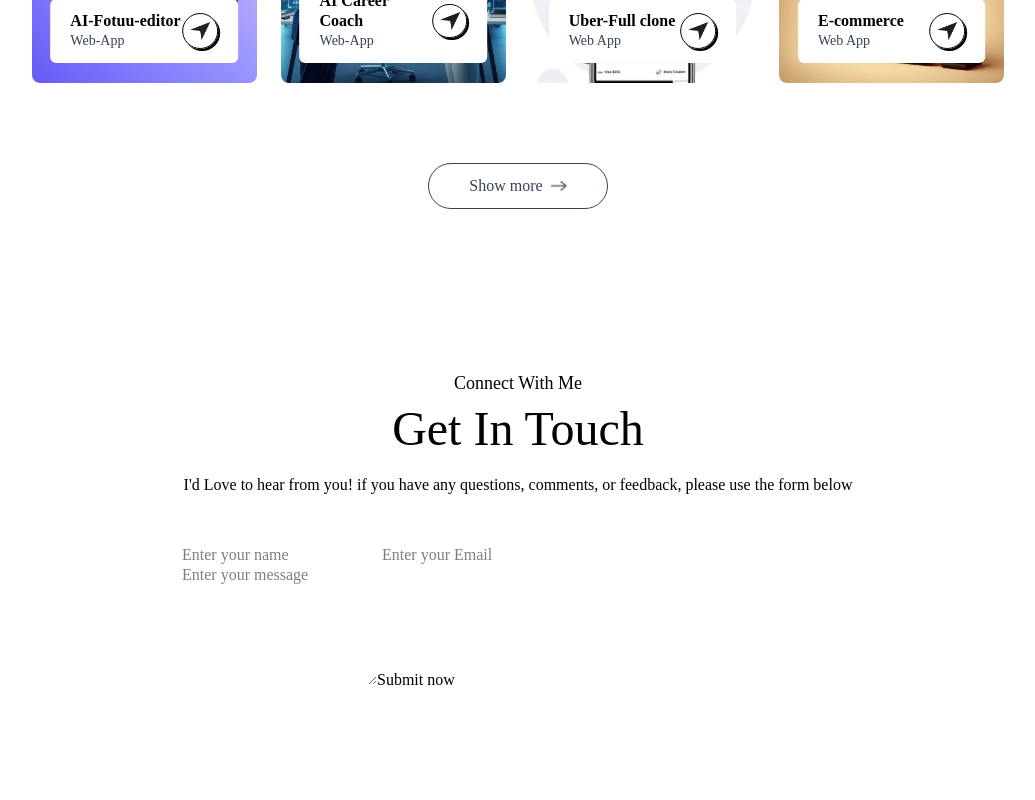
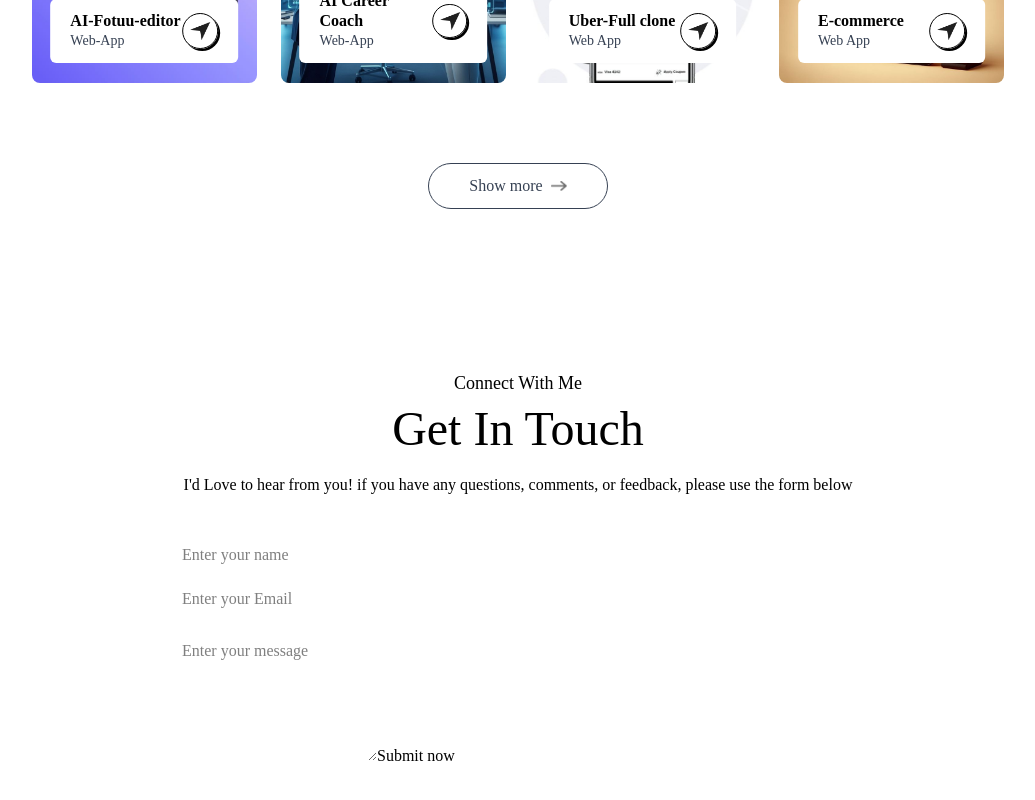
Before and after one commit to mohdasharshakeel/mohdasharshakeel-dev-portfolio, a Next.js app: page / in a window 1280 px wide. Shown: the part 2513-3313 px from the top of the page, without its empty margins (122-1157 px from the left). Before the commit the page ends 3243 px from the top, so only its background shows below. Built offline with nearby package versions, Linux system fonts and the light colour scheme; a web font is replaced by a local one.

Commit message:
div style

```diff
--- a/app/components/Contact.jsx
+++ b/app/components/Contact.jsx
@@ -14,7 +14,7 @@
         I'd Love to hear from you! if you have any questions, comments, or feedback, please use the form below
       </p>
       <form className='max-w-2xl mx-auto' >
-        <div>
+        <div className='grid grid-cols-auto gap-6 mt-10 mb-8'>
           <input type="text" placeholder='Enter your name' required />
           <input type="email" placeholder='Enter your Email' required />
 
```
